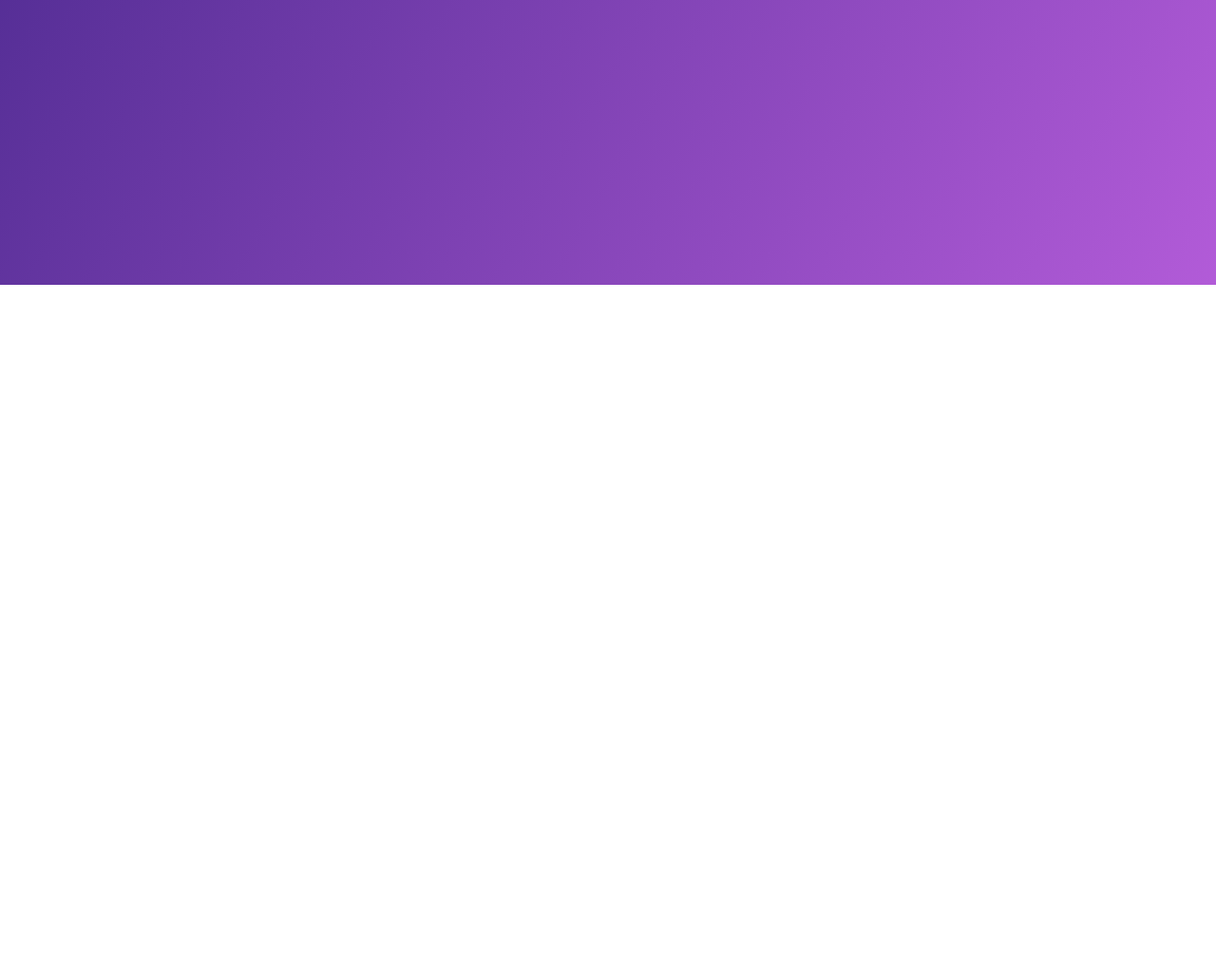
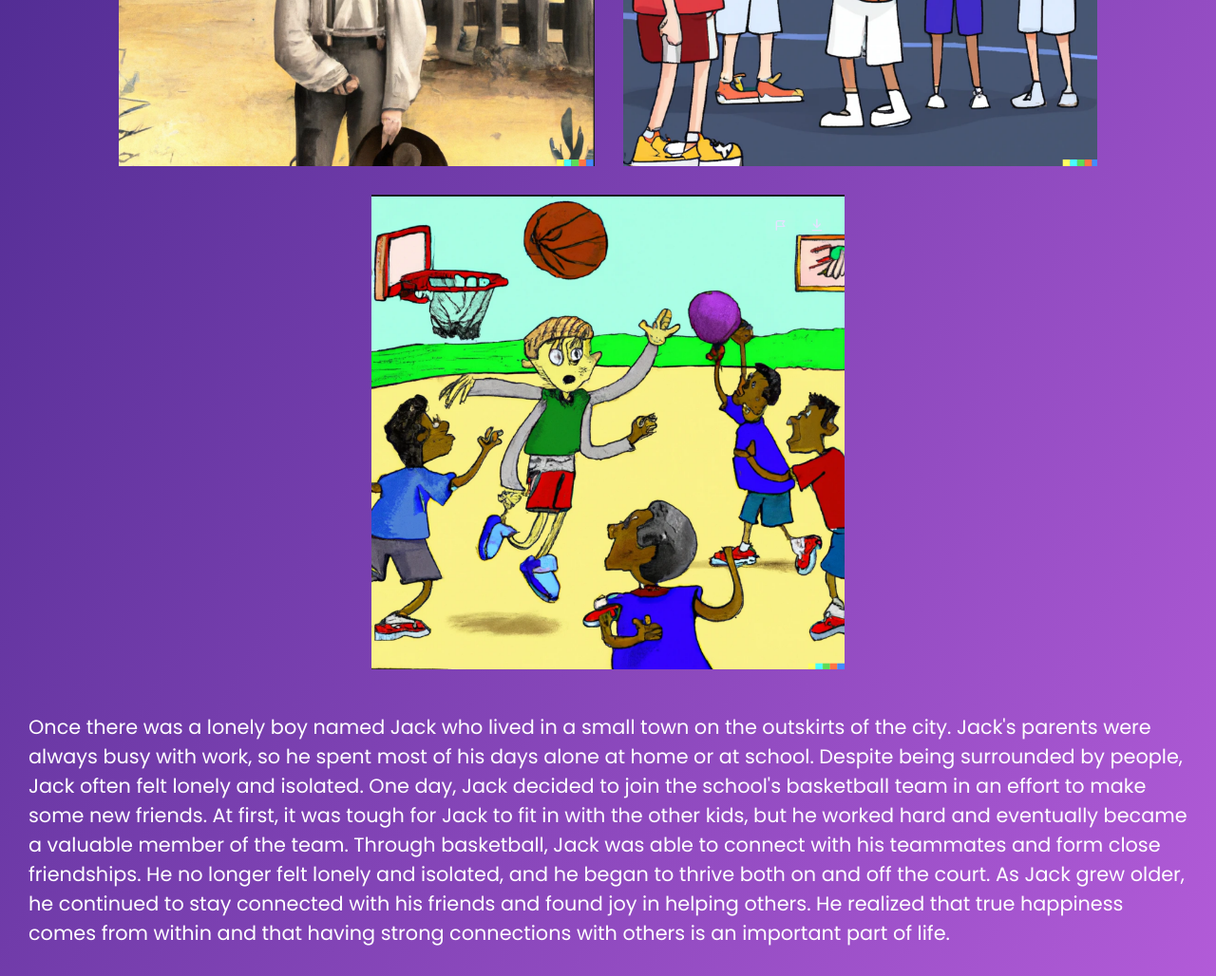
Before and after one commit to adarshsharma-me/Comic-Builder, a website with bundled scripts: page index.html in a window 1280 px wide. Shown: the part 500-1528 px from the top of the page at 95% size. Before the commit the page ends 800 px from the top, so only its background shows below. Built offline with nearby package versions, Linux system fonts and the light colour scheme.

Commit message:
Add graphics

```diff
--- a/index.html
+++ b/index.html
@@ -34,6 +34,23 @@
     </form>
 
     <div class="comic-images" id="comic-gallery">
+
+        <img src="./1.png" alt="">
+
+
+        <img src="./2.png" alt="">
+        <img src="./3.png" alt="">
+        <div class="img-text">Once there was a lonely boy named Jack who lived in a small town on the outskirts of the
+            city. Jack's parents were always busy with work, so he spent most of his days alone at home or at school.
+            Despite being surrounded by people, Jack often felt lonely and isolated.
+            One day, Jack decided to join the school's basketball team in an effort to make some new friends. At first,
+            it was tough for Jack to fit in with the other kids, but he worked hard and eventually became a valuable
+            member of the team.
+            Through basketball, Jack was able to connect with his teammates and form close friendships. He no longer
+            felt lonely and isolated, and he began to thrive both on and off the court.
+            As Jack grew older, he continued to stay connected with his friends and found joy in helping others. He
+            realized that true happiness comes from within and that having strong connections with others is an
+            important part of life.</div>
     </div>
     <script type="module" src="./index.js"></script>
 
--- a/index.js
+++ b/index.js
@@ -2,7 +2,7 @@ import { Configuration, OpenAIApi } from "openai";
 let prompt = "";
 let dataResponse = "";
 const configuration = new Configuration({
-  apiKey: "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",
+  apiKey: "*****",
 });
 
 document.querySelector("#searchButton").addEventListener("click", () => {
--- a/style.css
+++ b/style.css
@@ -51,3 +51,9 @@ img {
   height: 500px;
   margin: 15px;
 }
+
+.img-text {
+  color: white;
+  padding: 30px;
+  font-size: 1.3rem;
+}
```
Also changed, not shown: 1.png (added), 2.png (added), 3.png (added).
